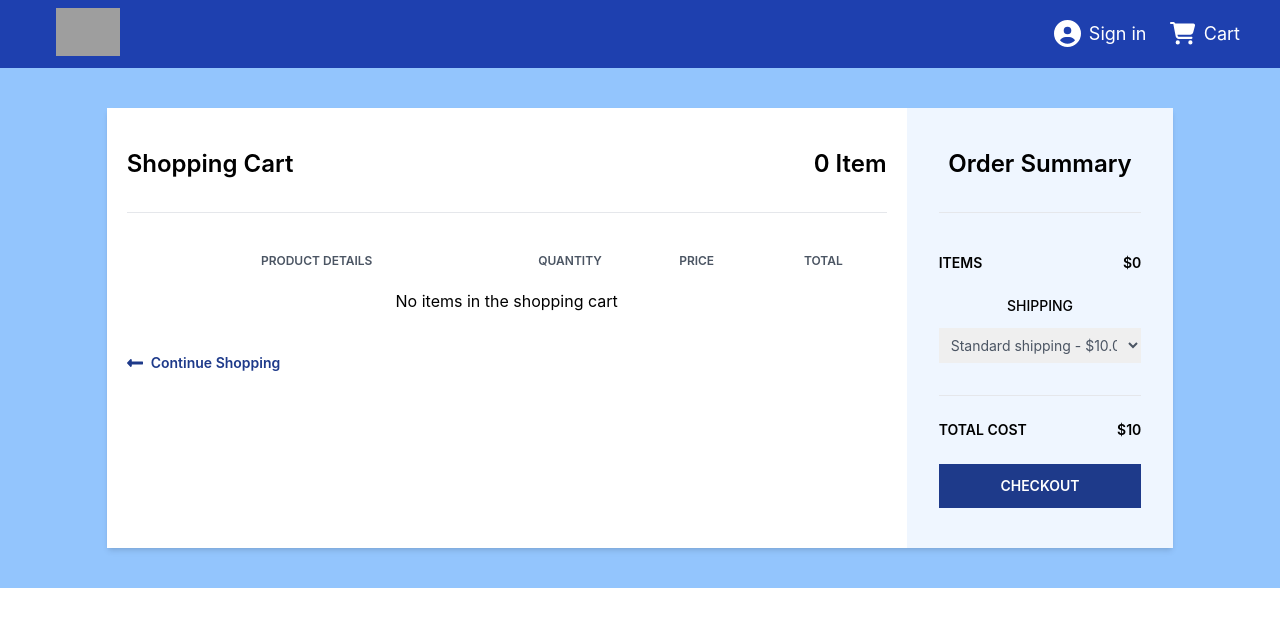
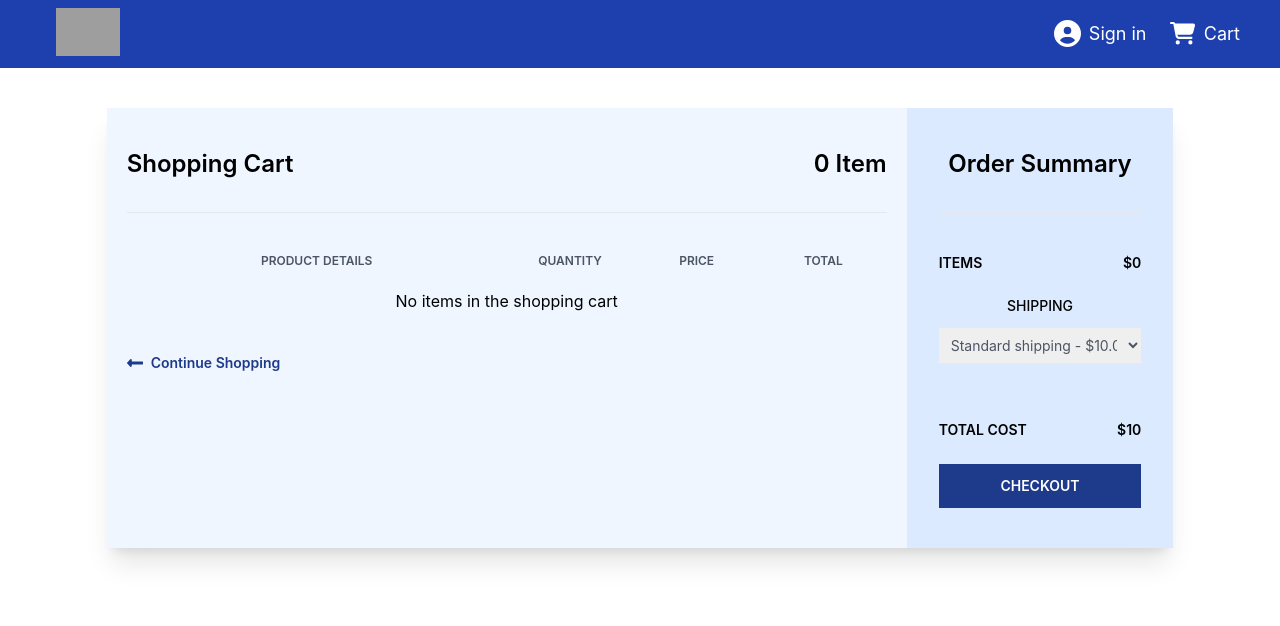
Before and after one commit to LuisAlbertoATOS/OnlineStore-React, a React (Create React App) app in the folder online-store/: page /shopping-cart in a window 1280 px wide. Shown: the top 626 px of the page. Built offline with nearby package versions, Linux system fonts and the light colour scheme; grey boxes are pictures that could not be loaded.

Commit message:
fixed ui details

```diff
--- a/online-store/src/components/ShoppingCart/ShoppingCart.jsx
+++ b/online-store/src/components/ShoppingCart/ShoppingCart.jsx
@@ -40,12 +40,12 @@ const ShoppingCart = () => {
   };
 
   return (
-    <section className="bg-blue-300 h-full">
-      <section className="w-screen bg-blue-300">
+    <section className="h-full">
+      <section className="w-screen">
         <Navbar />
         <div className="align-content-center container mx-auto mt-10 w-5/6 pb-10">
-          <div className="flex shadow-md">
-            <div className="w-3/4 bg-white px-5 py-10">
+          <div className="flex shadow-xl">
+            <div className="w-3/4 bg-blue-50 px-5 py-10">
               <div className="flex justify-between border-b pb-8">
                 <h1 className="font-semibold text-2xl">Shopping Cart</h1>
                 <h2 className="font-semibold text-2xl">
@@ -74,7 +74,7 @@ const ShoppingCart = () => {
               {shoppingCartContext?.length > 0 &&
                 shoppingCartContext.map((item) => {
                   return (
-                    <div className="border-double border-4 border-blue-500 rounded-lg flex items-center hover:bg-gray-100 mx-1 pr-6 pl-3 py-5 mb-2">
+                    <div className="border-double border-4 bg-white border-blue-500 rounded-lg flex items-center hover:bg-gray-100 mx-1 pr-6 pl-3 py-5 mb-2">
                       <div className="flex w-1/2">
                         <FontAwesomeIcon
                           icon={faTrash}
@@ -117,7 +117,7 @@ const ShoppingCart = () => {
               </Link>
             </div>
 
-            <div id="summary" className="bg-blue-50 w-1/4 px-8 py-10">
+            <div id="summary" className="bg-blue-100 w-1/4 px-8 py-10">
               <h1 className="font-semibold text-2xl border-b pb-8">
                 Order Summary
               </h1>
--- a/online-store/src/forms/ProductForm.jsx
+++ b/online-store/src/forms/ProductForm.jsx
@@ -57,7 +57,7 @@ const ProductForm = (props) => {
   return (
     <React.Fragment>
       <div className="bg-blue-100 grid h-screen place-items-center">
-        <div className="block p-6 rounded-lg shadow-xl bg-white w-3/4">
+        <div className="block p-6 rounded-lg shadow-2xl bg-white w-3/4">
           <form
             className="h-full w-full px-5 py-5"
             onSubmit={handleSubmit(onSubmit)}
--- a/online-store/src/forms/UserInfoForm.jsx
+++ b/online-store/src/forms/UserInfoForm.jsx
@@ -16,7 +16,7 @@ const schema = z.object({
 });
 
 const UserInfoForm = () => {
-  const { shoppingCartContext } = useShoppingCartContext();
+  const { shoppingCartContext, setShoppingCartContext } = useShoppingCartContext();
 
   const {
     register,
@@ -40,6 +40,8 @@ const UserInfoForm = () => {
     new SalesDataService().addSale(data).then(()=>{
       new ProductDataService().updateStocks(shoppingCartContext);
       navigate('/ticket')
+      // IF CONTEXT IS NOT USED FOR TICKET INFORMATION
+      // setShoppingCartContext([]);
     })
     reset();
   }
```
